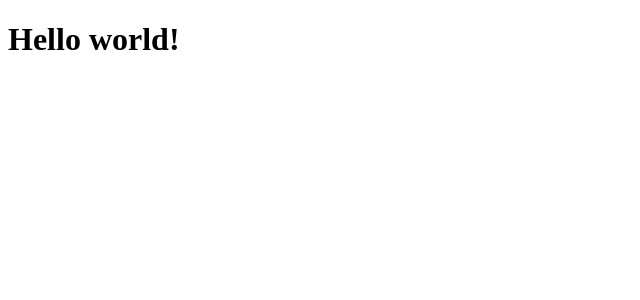
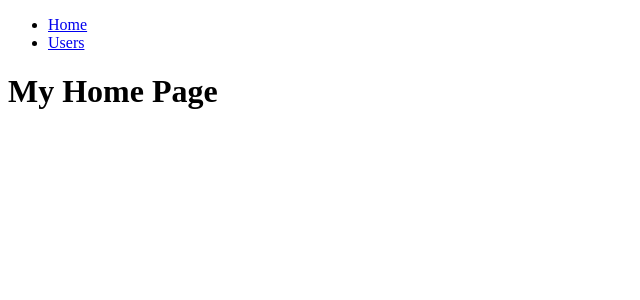
Before and after one commit to acyg2212/getOut, a React (Create React App) app in the folder client/: page / in a window 1280 px wide. Shown: the top 300 px of the page, without its empty margins (0-640 px from the left). Built offline with nearby package versions, Linux system fonts and the light colour scheme.

Commit message:
Updated React

```diff
--- a/client/package.json
+++ b/client/package.json
@@ -8,6 +8,7 @@
     "@testing-library/user-event": "^7.2.1",
     "react": "^17.0.1",
     "react-dom": "^17.0.1",
+    "react-router-dom": "^5.2.0",
     "react-scripts": "4.0.0"
   },
   "scripts": {
--- a/client/src/App.js
+++ b/client/src/App.js
@@ -1,8 +1,29 @@
 import React from 'react';
+import { BrowserRouter, Switch, Route, NavLink } from 'react-router-dom';
+
+import UserList from './components/UsersList';
+
 
 function App() {
+
   return (
-    <h1>Hello world!</h1>
+    <BrowserRouter>
+      <nav>
+        <ul>
+          <li><NavLink to="/" activeClass="active">Home</NavLink></li>
+          <li><NavLink to="/users" activeClass="active">Users</NavLink></li>
+        </ul>
+      </nav>
+      <Switch>
+        <Route path="/users">
+          <UserList />
+        </Route>
+
+        <Route path="/">
+          <h1>My Home Page</h1>
+        </Route>
+      </Switch>
+    </BrowserRouter>
   );
 }
 
--- /dev/null
+++ b/client/src/components/User.js
@@ -0,0 +1,13 @@
+import React from 'react';
+
+
+function User(props) {
+    return (
+        <>
+            <strong>Username:</strong> {props.user.username}<br />
+            <strong>Email:</strong> {props.user.email}<br />
+            <hr />
+        </>
+    );
+}
+export default User;
--- /dev/null
+++ b/client/src/components/UsersList.js
@@ -0,0 +1,26 @@
+import React, { useEffect, useState } from 'react';
+
+import User from './User';
+
+function UsersList(props) {
+    const [users, setUsers] = useState([]);
+
+    useEffect(() => {
+        async function fetchData() {
+            const response = await fetch('/api/users/');
+            const responseData = await response.json();
+            setUsers(responseData.users);
+        }
+        fetchData();
+    }, []);
+
+    const userComponents = users.map((user) => <User key={user.id} user={user} />)
+    return (
+        <>
+            <h1>User List: </h1>
+            {userComponents}
+        </>
+    );
+}
+
+export default UsersList;
```
Also changed, not shown: 1 other file (tests, documents, lock files or other folders).
